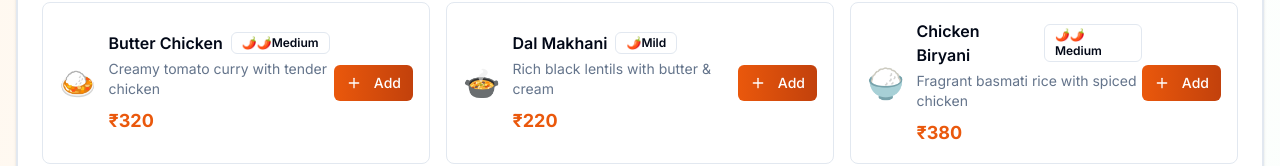
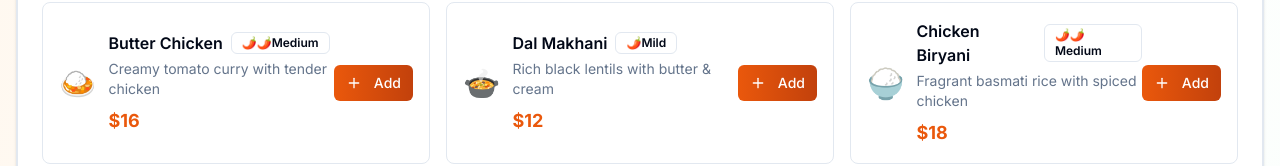
Before and after one commit to jsbintu/pajis-tiffin-web, a Next.js app: page /order in a window 1280 px wide. Shown: the part 656-822 px from the top of the page. Built offline with nearby package versions, Linux system fonts and the light colour scheme.

Commit message:
\Update pricing to Canadian market rates based on competitive analysis: -480/month subscriptions, + takeout meals"

```diff
--- a/src/app/order/page.tsx
+++ b/src/app/order/page.tsx
@@ -14,56 +14,56 @@ import { cn } from "@/lib/utils"
 // Full menu items for takeout orders - organized by category
 const menuItems = [
   // Main Course
-  { id: 'main1', name: 'Butter Chicken', description: 'Creamy tomato curry with tender chicken', price: 320, image: '🍛', category: 'Main Course', spiceLevel: 'Medium' },
-  { id: 'main2', name: 'Dal Makhani', description: 'Rich black lentils with butter & cream', price: 220, image: '🍲', category: 'Main Course', spiceLevel: 'Mild' },
-  { id: 'main3', name: 'Chicken Biryani', description: 'Fragrant basmati rice with spiced chicken', price: 380, image: '🍚', category: 'Main Course', spiceLevel: 'Medium' },
-  { id: 'main4', name: 'Palak Paneer', description: 'Cottage cheese in creamy spinach gravy', price: 280, image: '🥬', category: 'Main Course', spiceLevel: 'Mild' },
-  { id: 'main5', name: 'Chole Bhature', description: 'Spiced chickpeas with fried bread', price: 260, image: '🍲', category: 'Main Course', spiceLevel: 'Medium' },
-  { id: 'main6', name: 'Rajma Masala', description: 'Kidney beans in thick tomato gravy', price: 240, image: '🍲', category: 'Main Course', spiceLevel: 'Medium' },
-  { id: 'main7', name: 'Paneer Makhani', description: 'Cottage cheese in creamy tomato sauce', price: 300, image: '🍛', category: 'Main Course', spiceLevel: 'Mild' },
-  { id: 'main8', name: 'Mutton Curry', description: 'Tender mutton in aromatic spices', price: 420, image: '🍛', category: 'Main Course', spiceLevel: 'Hot' },
-  { id: 'main9', name: 'Fish Curry', description: 'Fresh fish in coconut curry', price: 360, image: '🍛', category: 'Main Course', spiceLevel: 'Medium' },
-  { id: 'main10', name: 'Egg Curry', description: 'Boiled eggs in spiced gravy', price: 200, image: '🍛', category: 'Main Course', spiceLevel: 'Medium' },
+  { id: 'main1', name: 'Butter Chicken', description: 'Creamy tomato curry with tender chicken', price: 16, image: '🍛', category: 'Main Course', spiceLevel: 'Medium' },
+  { id: 'main2', name: 'Dal Makhani', description: 'Rich black lentils with butter & cream', price: 12, image: '🍲', category: 'Main Course', spiceLevel: 'Mild' },
+  { id: 'main3', name: 'Chicken Biryani', description: 'Fragrant basmati rice with spiced chicken', price: 18, image: '🍚', category: 'Main Course', spiceLevel: 'Medium' },
+  { id: 'main4', name: 'Palak Paneer', description: 'Cottage cheese in creamy spinach gravy', price: 14, image: '🥬', category: 'Main Course', spiceLevel: 'Mild' },
+  { id: 'main5', name: 'Chole Bhature', description: 'Spiced chickpeas with fried bread', price: 13, image: '🍲', category: 'Main Course', spiceLevel: 'Medium' },
+  { id: 'main6', name: 'Rajma Masala', description: 'Kidney beans in thick tomato gravy', price: 12, image: '🍲', category: 'Main Course', spiceLevel: 'Medium' },
+  { id: 'main7', name: 'Paneer Makhani', description: 'Cottage cheese in creamy tomato sauce', price: 15, image: '🍛', category: 'Main Course', spiceLevel: 'Mild' },
+  { id: 'main8', name: 'Mutton Curry', description: 'Tender mutton in aromatic spices', price: 20, image: '🍛', category: 'Main Course', spiceLevel: 'Hot' },
+  { id: 'main9', name: 'Fish Curry', description: 'Fresh fish in coconut curry', price: 17, image: '🍛', category: 'Main Course', spiceLevel: 'Medium' },
+  { id: 'main10', name: 'Egg Curry', description: 'Boiled eggs in spiced gravy', price: 10, image: '🍛', category: 'Main Course', spiceLevel: 'Medium' },
 
   // Appetizers
-  { id: 'app1', name: 'Paneer Tikka', description: 'Grilled cottage cheese with spices', price: 280, image: '🧆', category: 'Appetizer', spiceLevel: 'Medium' },
-  { id: 'app2', name: 'Chicken Tikka', description: 'Marinated grilled chicken pieces', price: 320, image: '🍗', category: 'Appetizer', spiceLevel: 'Medium' },
-  { id: 'app3', name: 'Seekh Kebab', description: 'Minced meat skewers with spices', price: 340, image: '🍢', category: 'Appetizer', spiceLevel: 'Hot' },
-  { id: 'app4', name: 'Samosa (3 pcs)', description: 'Crispy pastry with spiced potato filling', price: 120, image: '🥟', category: 'Appetizer', spiceLevel: 'Mild' },
-  { id: 'app5', name: 'Mixed Pakora', description: 'Assorted fritters with mint chutney', price: 140, image: '🧄', category: 'Appetizer', spiceLevel: 'Medium' },
-  { id: 'app6', name: 'Aloo Tikki', description: 'Spiced potato patties with chutneys', price: 100, image: '🥔', category: 'Appetizer', spiceLevel: 'Medium' },
+  { id: 'app1', name: 'Paneer Tikka', description: 'Grilled cottage cheese with spices', price: 14, image: '🧆', category: 'Appetizer', spiceLevel: 'Medium' },
+  { id: 'app2', name: 'Chicken Tikka', description: 'Marinated grilled chicken pieces', price: 15, image: '🍗', category: 'Appetizer', spiceLevel: 'Medium' },
+  { id: 'app3', name: 'Seekh Kebab', description: 'Minced meat skewers with spices', price: 16, image: '🍢', category: 'Appetizer', spiceLevel: 'Hot' },
+  { id: 'app4', name: 'Samosa (3 pcs)', description: 'Crispy pastry with spiced potato filling', price: 6, image: '🥟', category: 'Appetizer', spiceLevel: 'Mild' },
+  { id: 'app5', name: 'Mixed Pakora', description: 'Assorted fritters with mint chutney', price: 7, image: '🧄', category: 'Appetizer', spiceLevel: 'Medium' },
+  { id: 'app6', name: 'Aloo Tikki', description: 'Spiced potato patties with chutneys', price: 5, image: '🥔', category: 'Appetizer', spiceLevel: 'Medium' },
 
   // Breads
-  { id: 'bread1', name: 'Butter Naan', description: 'Soft leavened flatbread with butter', price: 50, image: '🥖', category: 'Bread', spiceLevel: 'None' },
-  { id: 'bread2', name: 'Garlic Naan', description: 'Naan topped with fresh garlic', price: 60, image: '🧄', category: 'Bread', spiceLevel: 'Mild' },
-  { id: 'bread3', name: 'Cheese Naan', description: 'Naan stuffed with melted cheese', price: 80, image: '🧀', category: 'Bread', spiceLevel: 'None' },
-  { id: 'bread4', name: 'Tandoori Roti', description: 'Whole wheat flatbread from tandoor', price: 40, image: '🫓', category: 'Bread', spiceLevel: 'None' },
-  { id: 'bread5', name: 'Kulcha', description: 'Leavened bread with onions/potato', price: 55, image: '🥖', category: 'Bread', spiceLevel: 'Mild' },
-  { id: 'bread6', name: 'Paratha', description: 'Layered flatbread with ghee', price: 45, image: '🥞', category: 'Bread', spiceLevel: 'None' },
-  { id: 'bread7', name: 'Plain Naan', description: 'Classic soft leavened bread', price: 40, image: '🥖', category: 'Bread', spiceLevel: 'None' },
+  { id: 'bread1', name: 'Butter Naan', description: 'Soft leavened flatbread with butter', price: 3, image: '🥖', category: 'Bread', spiceLevel: 'None' },
+  { id: 'bread2', name: 'Garlic Naan', description: 'Naan topped with fresh garlic', price: 3.50, image: '🧄', category: 'Bread', spiceLevel: 'Mild' },
+  { id: 'bread3', name: 'Cheese Naan', description: 'Naan stuffed with melted cheese', price: 4.50, image: '🧀', category: 'Bread', spiceLevel: 'None' },
+  { id: 'bread4', name: 'Tandoori Roti', description: 'Whole wheat flatbread from tandoor', price: 2, image: '🫓', category: 'Bread', spiceLevel: 'None' },
+  { id: 'bread5', name: 'Kulcha', description: 'Leavened bread with onions/potato', price: 3, image: '🥖', category: 'Bread', spiceLevel: 'Mild' },
+  { id: 'bread6', name: 'Paratha', description: 'Layered flatbread with ghee', price: 2.50, image: '🥞', category: 'Bread', spiceLevel: 'None' },
+  { id: 'bread7', name: 'Plain Naan', description: 'Classic soft leavened bread', price: 2.50, image: '🥖', category: 'Bread', spiceLevel: 'None' },
 
   // Rice
-  { id: 'rice1', name: 'Steamed Rice', description: 'Perfectly cooked basmati rice', price: 80, image: '🍚', category: 'Rice', spiceLevel: 'None' },
-  { id: 'rice2', name: 'Jeera Rice', description: 'Cumin flavored basmati rice', price: 120, image: '🍚', category: 'Rice', spiceLevel: 'Mild' },
-  { id: 'rice3', name: 'Veg Pulao', description: 'Mixed vegetable pilaf rice', price: 160, image: '🍚', category: 'Rice', spiceLevel: 'Mild' },
-  { id: 'rice4', name: 'Lemon Rice', description: 'Tangy rice with curry leaves', price: 100, image: '🍋', category: 'Rice', spiceLevel: 'Mild' },
-  { id: 'rice5', name: 'Coconut Rice', description: 'Rice cooked in coconut milk', price: 110, image: '🥥', category: 'Rice', spiceLevel: 'Mild' },
+  { id: 'rice1', name: 'Steamed Rice', description: 'Perfectly cooked basmati rice', price: 4, image: '🍚', category: 'Rice', spiceLevel: 'None' },
+  { id: 'rice2', name: 'Jeera Rice', description: 'Cumin flavored basmati rice', price: 6, image: '🍚', category: 'Rice', spiceLevel: 'Mild' },
+  { id: 'rice3', name: 'Veg Pulao', description: 'Mixed vegetable pilaf rice', price: 8, image: '🍚', category: 'Rice', spiceLevel: 'Mild' },
+  { id: 'rice4', name: 'Lemon Rice', description: 'Tangy rice with curry leaves', price: 5, image: '🍋', category: 'Rice', spiceLevel: 'Mild' },
+  { id: 'rice5', name: 'Coconut Rice', description: 'Rice cooked in coconut milk', price: 5.50, image: '🥥', category: 'Rice', spiceLevel: 'Mild' },
 
   // Desserts
-  { id: 'dessert1', name: 'Gulab Jamun (3 pcs)', description: 'Sweet milk dumplings in syrup', price: 150, image: '🍡', category: 'Dessert', spiceLevel: 'None' },
-  { id: 'dessert2', name: 'Rice Kheer', description: 'Creamy rice pudding with nuts', price: 120, image: '🍮', category: 'Dessert', spiceLevel: 'None' },
-  { id: 'dessert3', name: 'Rasmalai (2 pcs)', description: 'Cottage cheese in sweet milk', price: 180, image: '🧈', category: 'Dessert', spiceLevel: 'None' },
-  { id: 'dessert4', name: 'Kulfi', description: 'Traditional Indian ice cream', price: 100, image: '🍦', category: 'Dessert', spiceLevel: 'None' },
-  { id: 'dessert5', name: 'Gajar Halwa', description: 'Carrot pudding with ghee and nuts', price: 140, image: '🥕', category: 'Dessert', spiceLevel: 'None' },
-  { id: 'dessert6', name: 'Jalebi (4 pcs)', description: 'Crispy spirals in sugar syrup', price: 130, image: '🍩', category: 'Dessert', spiceLevel: 'None' },
+  { id: 'dessert1', name: 'Gulab Jamun (3 pcs)', description: 'Sweet milk dumplings in syrup', price: 7.50, image: '🍡', category: 'Dessert', spiceLevel: 'None' },
+  { id: 'dessert2', name: 'Rice Kheer', description: 'Creamy rice pudding with nuts', price: 6, image: '🍮', category: 'Dessert', spiceLevel: 'None' },
+  { id: 'dessert3', name: 'Rasmalai (2 pcs)', description: 'Cottage cheese in sweet milk', price: 9, image: '🧈', category: 'Dessert', spiceLevel: 'None' },
+  { id: 'dessert4', name: 'Kulfi', description: 'Traditional Indian ice cream', price: 5, image: '🍦', category: 'Dessert', spiceLevel: 'None' },
+  { id: 'dessert5', name: 'Gajar Halwa', description: 'Carrot pudding with ghee and nuts', price: 7, image: '🥕', category: 'Dessert', spiceLevel: 'None' },
+  { id: 'dessert6', name: 'Jalebi (4 pcs)', description: 'Crispy spirals in sugar syrup', price: 6.50, image: '🍩', category: 'Dessert', spiceLevel: 'None' },
 
   // Beverages
-  { id: 'bev1', name: 'Mango Lassi', description: 'Sweet yogurt drink with mango', price: 80, image: '🥭', category: 'Beverage', spiceLevel: 'None' },
-  { id: 'bev2', name: 'Sweet Lassi', description: 'Traditional sweet yogurt drink', price: 70, image: '🥛', category: 'Beverage', spiceLevel: 'None' },
-  { id: 'bev3', name: 'Masala Chai', description: 'Spiced Indian tea with milk', price: 40, image: '☕', category: 'Beverage', spiceLevel: 'Mild' },
-  { id: 'bev4', name: 'Fresh Lime Water', description: 'Refreshing lime water with mint', price: 50, image: '🍋', category: 'Beverage', spiceLevel: 'None' },
-  { id: 'bev5', name: 'Buttermilk', description: 'Spiced churned yogurt drink', price: 60, image: '🥛', category: 'Beverage', spiceLevel: 'Mild' },
-  { id: 'bev6', name: 'Rose Sharbat', description: 'Sweet rose flavored drink', price: 70, image: '🌹', category: 'Beverage', spiceLevel: 'None' },
+  { id: 'bev1', name: 'Mango Lassi', description: 'Sweet yogurt drink with mango', price: 4, image: '🥭', category: 'Beverage', spiceLevel: 'None' },
+  { id: 'bev2', name: 'Sweet Lassi', description: 'Traditional sweet yogurt drink', price: 3.50, image: '🥛', category: 'Beverage', spiceLevel: 'None' },
+  { id: 'bev3', name: 'Masala Chai', description: 'Spiced Indian tea with milk', price: 2, image: '☕', category: 'Beverage', spiceLevel: 'Mild' },
+  { id: 'bev4', name: 'Fresh Lime Water', description: 'Refreshing lime water with mint', price: 2.50, image: '🍋', category: 'Beverage', spiceLevel: 'None' },
+  { id: 'bev5', name: 'Buttermilk', description: 'Spiced churned yogurt drink', price: 3, image: '🥛', category: 'Beverage', spiceLevel: 'Mild' },
+  { id: 'bev6', name: 'Rose Sharbat', description: 'Sweet rose flavored drink', price: 3.50, image: '🌹', category: 'Beverage', spiceLevel: 'None' },
 ]
 
 const categories = ["All", ...Array.from(new Set(menuItems.map(item => item.category)))]
@@ -264,7 +264,7 @@ export default function OrderPage() {
                                   )}
                                 </div>
                                 <p className="text-sm text-muted-foreground mb-2">{item.description}</p>
-                                <p className="text-lg font-bold text-orange-600">₹{item.price}</p>
+                                <p className="text-lg font-bold text-orange-600">${item.price}</p>
                               </div>
                             </div>
                             <div className="flex items-center gap-2">
```
Also changed, not shown: src/app/page.tsx (+84 -39 lines), src/lib/mock-data.ts (+47 -24 lines).
